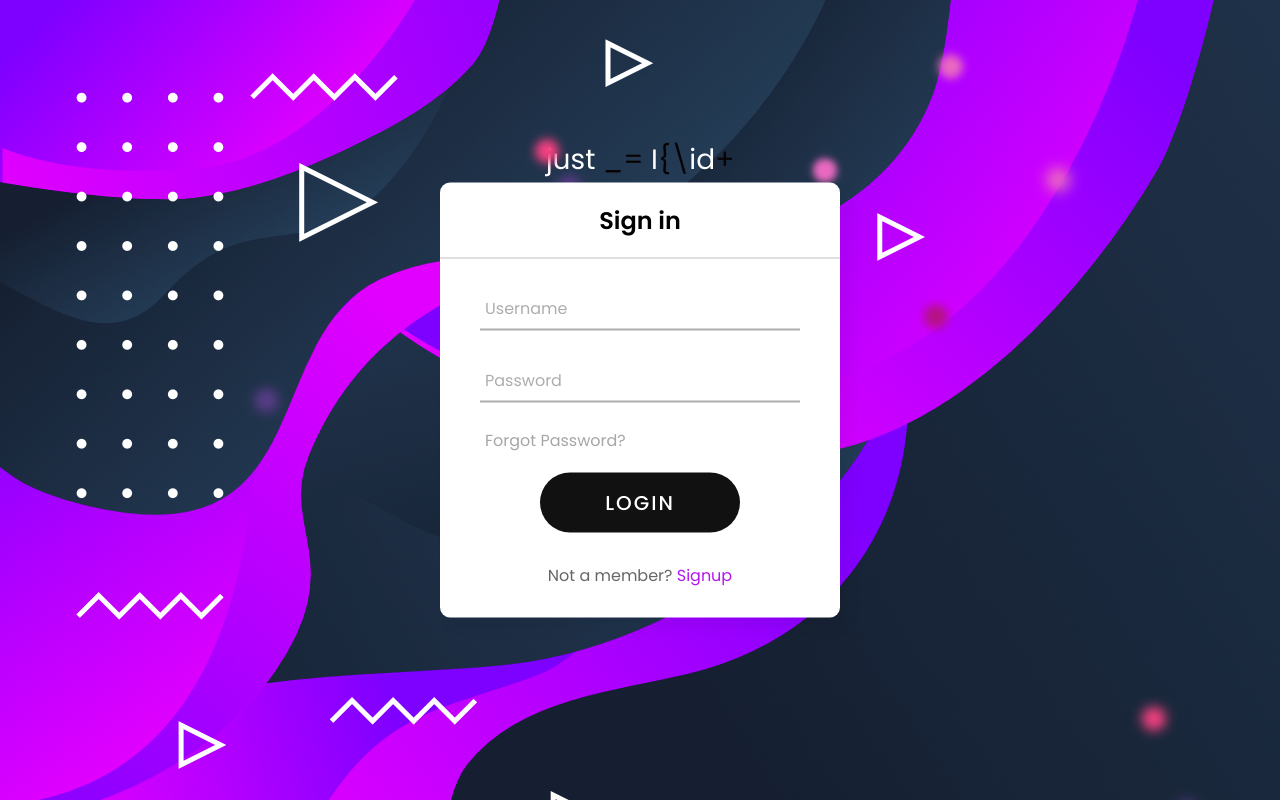
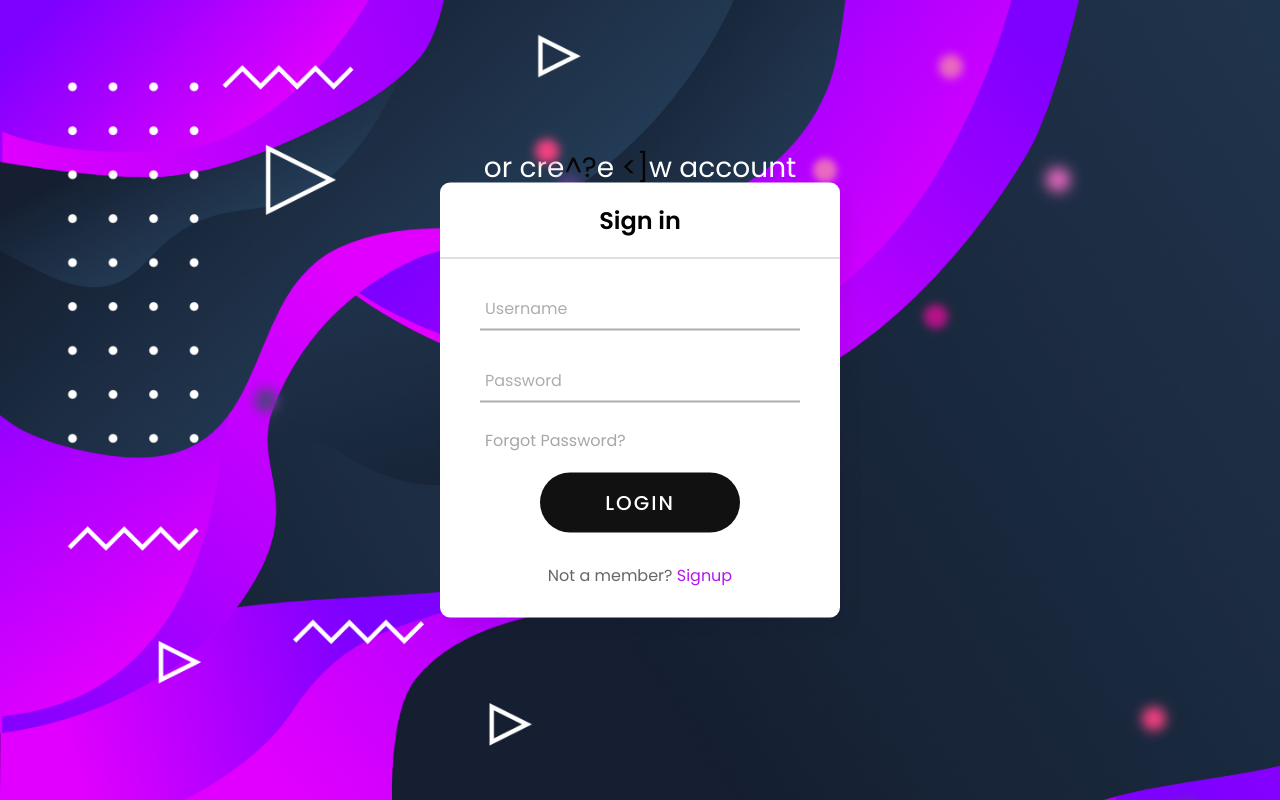
Before and after one commit to messtt/messtt.github.io, a PHP site: page / in a window 1280 px wide. Run offline with PHP 8.4, Linux system fonts and the light colour scheme.

Commit message:
texte de bienvenue + corection bug

```diff
--- a/index.html
+++ b/index.html
@@ -8,6 +8,7 @@
 	<title>Authentification</title>
 </head>
 <body>
+	<section>
 		<div  class="titre">
 			<!-- Texte anime -->
 			<div class="container">
@@ -69,13 +70,11 @@
 				  }}
 
 				const phrases = [
-			'Hi guys',
+				'Hi guys,',
 				'Welcome to my website',
-			'you\'re going to realize',
-			'just as I did',
-			'that there\'s a difference',
-			'between knowing the path',
-			'and walking the path'];
+				'you can login',
+				'or create new account',
+				'Messttt ;)',];
 
 
 				const el = document.querySelector('.text');
@@ -92,7 +91,7 @@
 				next();
 			</script>
 		</div>
-	<section>
+
 		<div class="background">
 			<span></span>
 			<span></span>
--- a/style3.css
+++ b/style3.css
@@ -7,24 +7,21 @@
 }
 body{
   background-image: url(img/—Pngtree—abstract\ fluid\ gradient\ background\ with_1199248.jpg);
+  background-size: cover;
   margin: 0;
   padding: 0;
   height: 100vh;
 }
 
-.titre{
-  position: absolute;
-  top: 20%;
+section div.titre{
+  position: relative;
   left: 50%;
-  transform: translate(-50%, -50%);
+  transform: translate(-50%, 350%);
   width: 400px;
   border-radius: 10px;
   box-shadow: 10px 10px 15px rgba(0, 0, 0, 0);
 }
-.titre h1{
-  display: flex;
-  justify-content: center;
-}
+
 
 /*section{
   background-image: url(img/—Pngtree—abstract\ fluid\ gradient\ background\ with_1199248.jpg);
```
Lines whose indentation alone changed are shown as unchanged.
